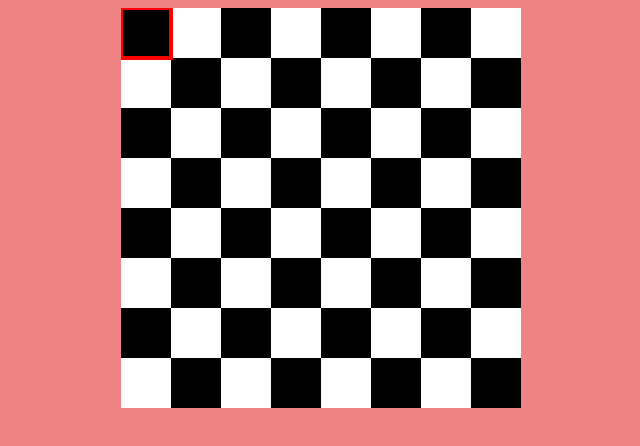
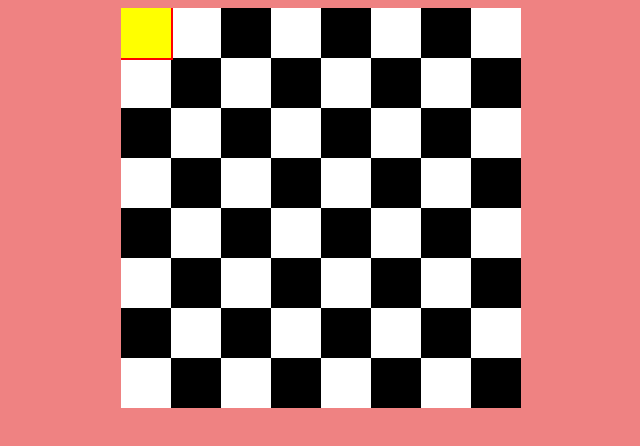
Before and after one commit to helikopterelidojosa/canvas-move-in-grid, a plain HTML site: page html-canvas-template001.html in a window 1280 px wide. Shown: the whole page, without its empty margins (319-959 px from the left). Drawn offline with Linux system fonts and the light colour scheme.

Commit message:
rename funct add funct selectPC

```diff
--- a/app.js
+++ b/app.js
@@ -69,7 +69,11 @@ function chessBoard(){
     }
 }
 
+function selectPc(xx, yy, color){
 
+    ctx.fillStyle = color;
+    ctx.fillRect(xx, yy, selectSquareSize, selectSquareSize);
+}
 
 
 
@@ -79,4 +83,5 @@ setInterval(loadCanvas, 500);
 function loadCanvas(){
 chessBoard();
     selectSquare(x,y,"red");
+    selectPc(x,y,"yellow");
 }
```
Also changed, not shown: index.html (+2 -2 lines).
